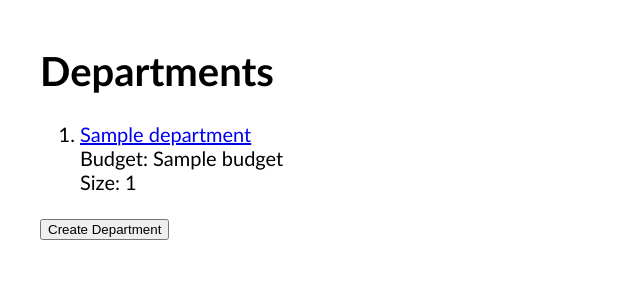
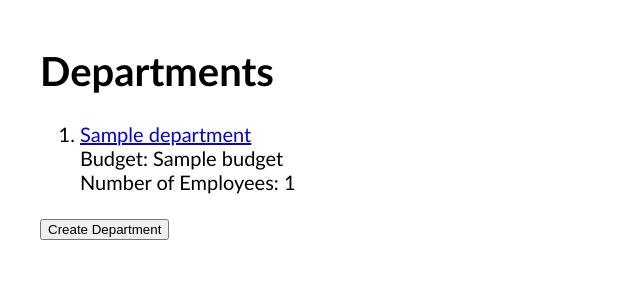
Before and after one commit to nss-cohort-36/bangazon-workforce-mgt-lords-of-might-magic, a Django app: template hrapp/templates/departments/department_list.html in a window 1280 px wide. Shown: the part 66-366 px from the top of the page, without its empty margins (0-640 px from the left). Run offline with Django 3.2, Linux system fonts and the light colour scheme; the template is opened without the code that fills it: most values are stand-ins (such as "Sample title", 1, 10 or a date in 2020).

Commit message:
renamed department size to number of employees

```diff
--- a/hrapp/templates/departments/department_list.html
+++ b/hrapp/templates/departments/department_list.html
@@ -11,7 +11,7 @@
         <br>
         Budget: {{ department.budget }}
         <br>
-        Size: {{ department.size }}
+        Number of Employees: {{ department.size }}
 
         {% comment %} <p>{{ department.name }}</p>
         Budget: {{ department.budget }} {% endcomment %}
```
